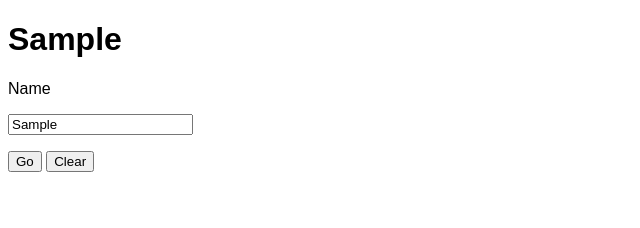
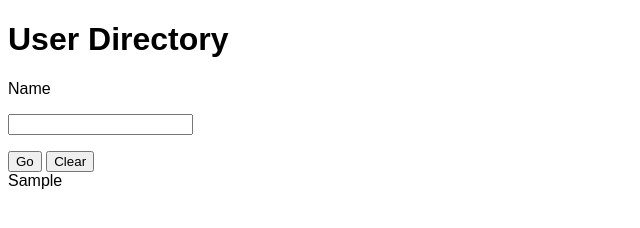
Before and after one commit to Abed-Bhuty/user-directory, a plain HTML site: page index.html in a window 1280 px wide. Both pictures are taken after typing "Sample" into the empty fields and a click on the button "Go". Shown: the whole page, without its empty margins (0-640 px from the left). Drawn offline with Linux system fonts and the light colour scheme.

Commit message:
add multiple names , clearing the input each time

```diff
--- a/index.html
+++ b/index.html
@@ -1,5 +1,6 @@
 <!DOCTYPE html>
 <html lang="en">
+
 <head>
   <meta charset="UTF-8" />
   <meta name="viewport" content="width=device-width, initial-scale=1.0" />
@@ -12,9 +13,15 @@
   <h1>User Directory</h1>
   <form id="userForm">
     <label for="userName">Name</label>
-      <p><input type="text" name="userName" /></p>
+    <p><input type="text" name="userName" autofocus></p>
     <button type="submit">Go</button> <button type="reset">Clear</button>
   </form>
+
+  <div id="users">
+    <br>
+  </div>
+
   <script src="index.js"></script>
 </body>
+
 </html>
--- a/index.js
+++ b/index.js
@@ -3,7 +3,8 @@ const handleSubmit = function (ev) {
   ev.preventDefault()
   const form = ev.target
   const userName = form.userName.value
-  const heading = document.querySelector('h1')
-  heading.textContent = userName
+  const users = document.querySelector('#users')
+  users.textContent += ' ' + userName
+  form.userName.value = ''
 }
 form.addEventListener('submit', handleSubmit)
```
Lines whose indentation alone changed are shown as unchanged.
